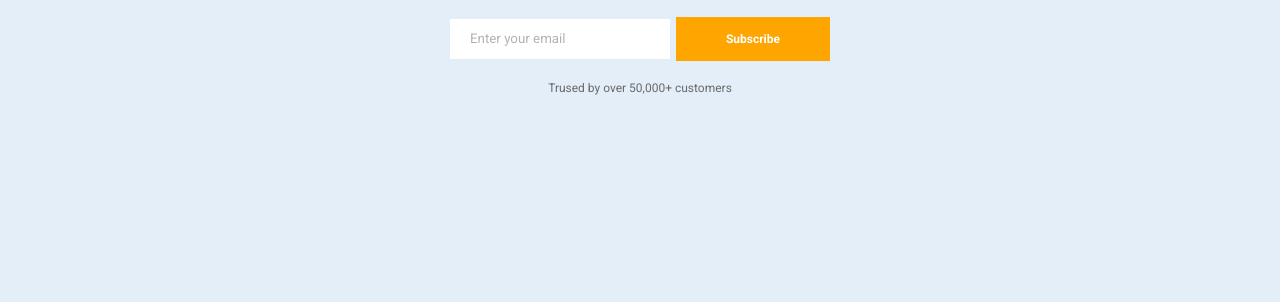
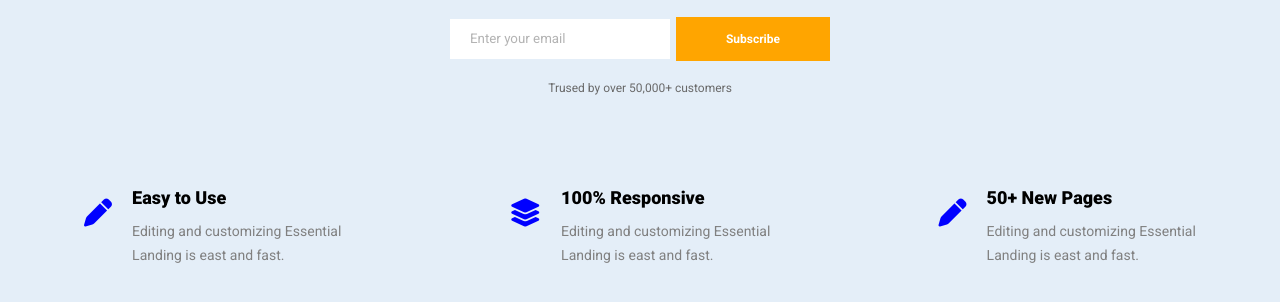
Before and after one commit to marioisca-bitrocketdev/landingpage2, a plain HTML site: page index.html in a window 1280 px wide. Shown: the part 386-688 px from the top of the page. Drawn offline with Linux system fonts and the light colour scheme.

Commit message:
Add footer

```diff
--- a/index.html
+++ b/index.html
@@ -5,6 +5,7 @@
     <meta http-equiv="X-UA-Compatible" content="IE=edge">
     <link rel="stylesheet" href="style.css">
     <meta name="viewport" content="width=device-width, initial-scale=1.0">
+    <script src="https://kit.fontawesome.com/70a13d7a26.js" crossorigin="anonymous"></script>
     <title>Landing Page 2</title>
 </head>
 <body>
@@ -34,5 +35,49 @@
             </div>
             <p class="secondSub">Trused by over 50,000+ customers</p>
     </div>
+
+    <div class="downDetails">
+
+        <div class="details1">
+                <div class="details">
+            <div class="icon">
+                <i class="fa-solid fa-pen"></i>
+            </div>
+            <div class="footerText">
+                <p class="titleFooter">Easy to Use</p>
+                <p class="subFooter">Editing and customizing Essential</p>
+                <p class="subFooter">Landing is east and fast.</p>
+            </div>
+            </div>
+    </div>
+
+    <div class="details2">
+            <div class="details">
+        <div class="icon">
+            <i class="fa-solid fa-layer-group"></i>
+        </div>
+        <div class="footerText">
+                <p class="titleFooter">100% Responsive</p>
+                <p class="subFooter">Editing and customizing Essential</p>
+                <p class="subFooter">Landing is east and fast.</p>
+            </div>
+        </div>
+</div>
+
+<div class="details3">
+
+        <div class="details">
+    <div class="icon">
+        <i class="fa-solid fa-pen"></i>
+    </div>
+        <div class="footerText">
+            <p class="titleFooter">50+ New Pages</p>
+            <p class="subFooter">Editing and customizing Essential</p>
+            <p class="subFooter">Landing is east and fast.</p>
+        </div>
+    </div>
+
+</div>
+
 </body>
 </html>
--- a/style.css
+++ b/style.css
@@ -123,3 +123,35 @@ input:focus {
   font-size: 12px;
   color: rgb(105, 105, 105);
 }
+
+.titleFooter {
+  font-size: 18px;
+  font-weight: 800;
+  margin-bottom: 15px;
+}
+
+.subFooter {
+  font-size: 14px;
+  margin-bottom: 8px;
+  color: grey;
+}
+
+.downDetails {
+  display: flex;
+  justify-content: space-around;
+}
+
+.icon {
+  font-size: 28px;
+  margin-top: 10px;
+  color: blue;
+}
+
+.footerText {
+  margin-left: 20px;
+}
+
+.details {
+  display: flex;
+  flex-direction: row;
+}
```
